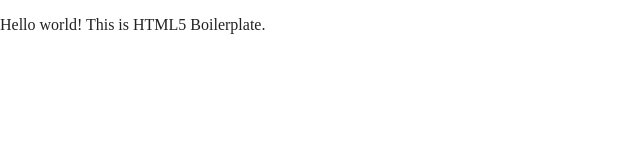
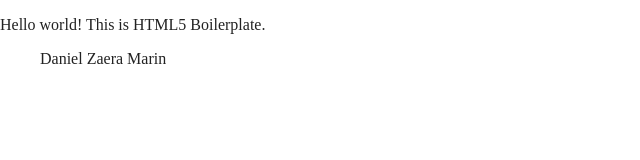
Before and after one commit to devops-winter21/pagina-web, a website built with Parcel: page index.html in a window 1280 px wide. Shown: the whole page, without its empty margins (0-640 px from the left). Built offline with nearby package versions, Linux system fonts and the light colour scheme.

Commit message:
Update index.html

```diff
--- a/index.html
+++ b/index.html
@@ -26,6 +26,7 @@
 
   <!-- Add your site or application content here -->
   <p>Hello world! This is HTML5 Boilerplate.</p>
+  <ul> Daniel Zaera Marin</ul>
   <script src="js/vendor/modernizr-3.11.2.min.js"></script>
   <script src="js/plugins.js"></script>
   <script src="js/main.js"></script>
```
